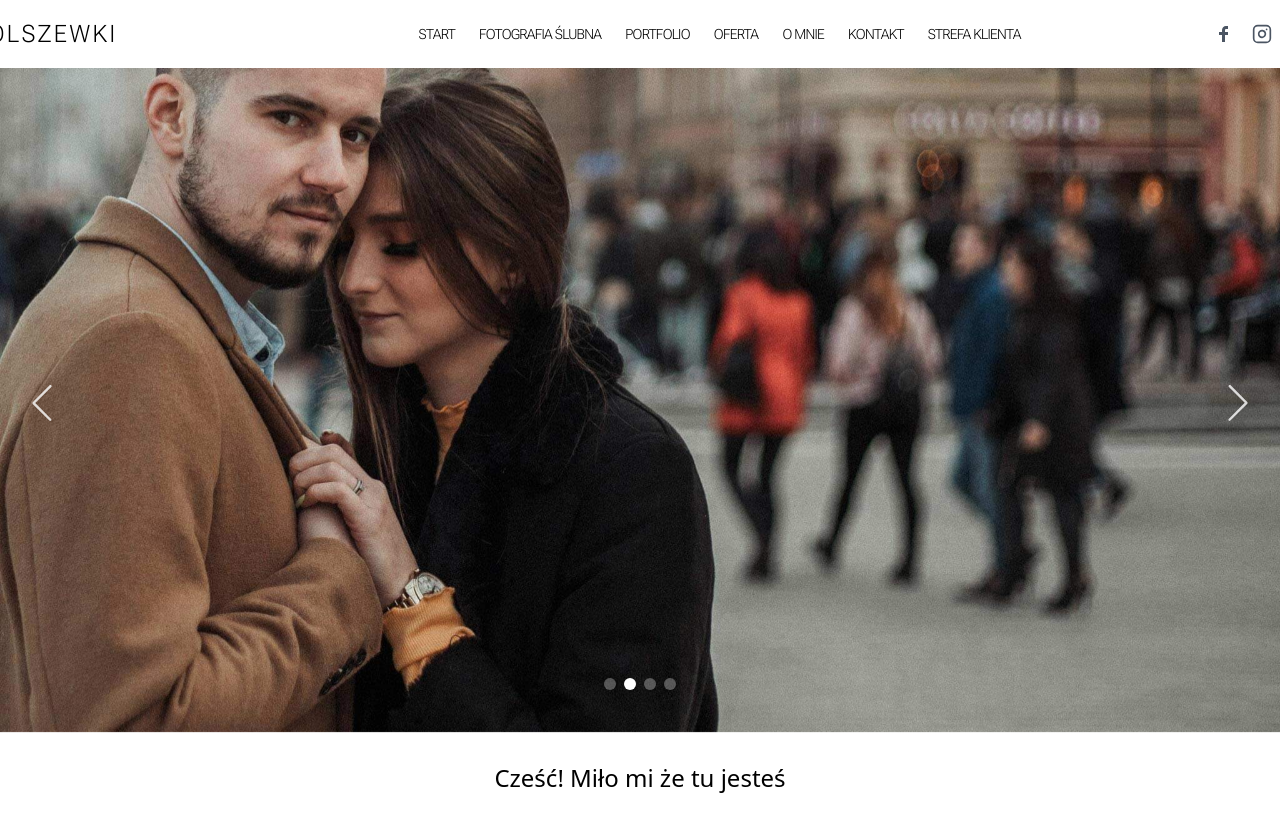
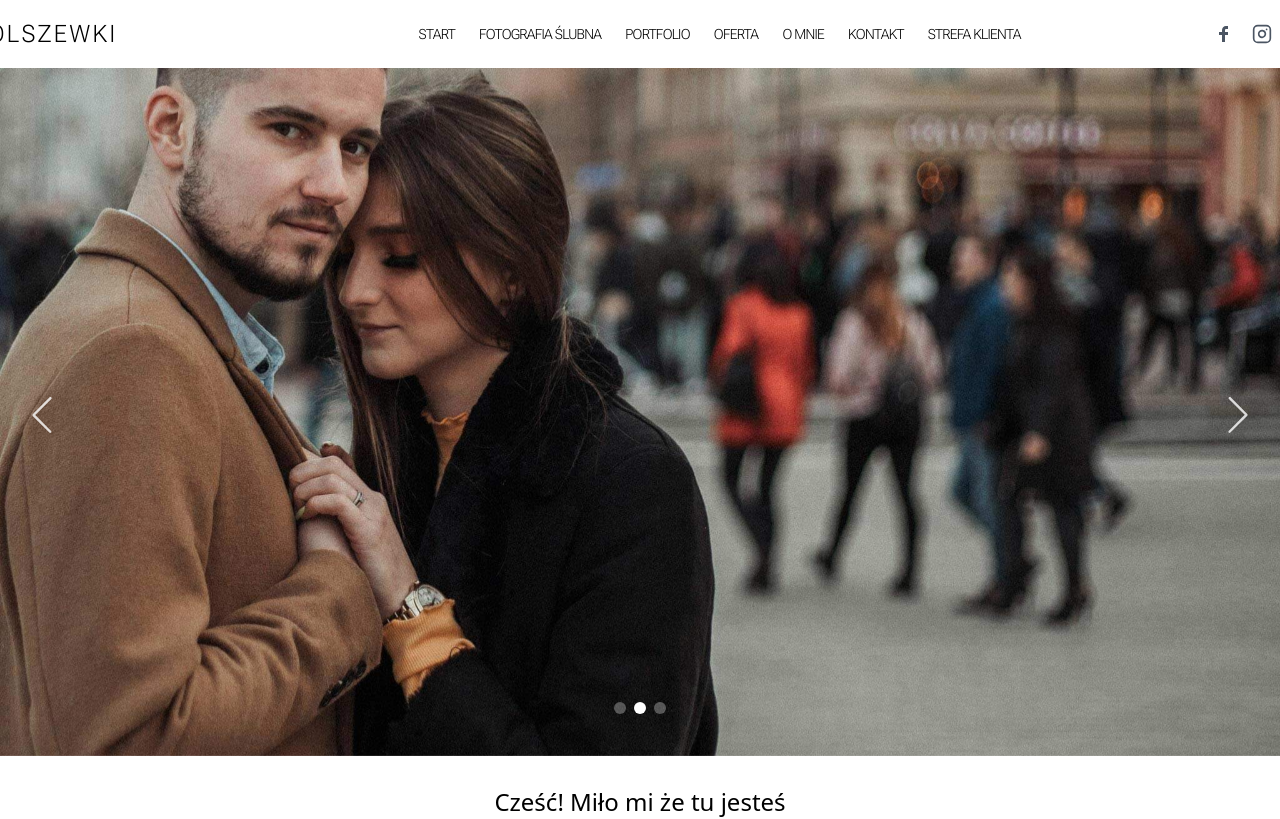
Before and after one commit to Nawija/jv3, a Next.js app: page / in a window 1280 px wide. Shown: the top 819 px of the page. Built offline with nearby package versions, Linux system fonts and the light colour scheme.

Commit message:
Update Carousel.tsx

```diff
--- a/components/Carousel.tsx
+++ b/components/Carousel.tsx
@@ -8,6 +8,12 @@ import { SlArrowLeft, SlArrowRight } from "react-icons/sl";
 import h1 from "@/public/Images/sesja.jpg";
 import h3 from "@/public/Images/sesja2.jpg";
 import h4 from "@/public/Images/wyjscie.jpg";
+
+const images = [
+    { src: h1, position: "50% 50%" }, // Środek
+    { src: h3, position: "100% 50%" }, // Prawa strona
+    { src: h4, position: "50% 100%" }, // Lekko do góry
+];
 
 const CustomPrevArrow = ({ onClick }: { onClick?: () => void }) => (
     <button
@@ -56,21 +62,14 @@ const Carousel = () => {
 
     return (
         <div className="flex justify-center items-center relative">
-            <Slider
-                {...settings}
-                className="w-full max-w-screen-2xl slick-slider"
-            >
-                {[h1, h3, h1, h4].map((image, index) => (
-                    <div
-                        key={index}
-                        className="relative w-full xl:w-[1536px] h-[83vh] max-w-screen-2xl text-center"
-                    >
+            <Slider {...settings} className="w-full max-w-[1700px] slick-slider">
+                {images.map((image, index) => (
+                    <div key={index} className="relative w-full xl:w-[1700px] h-[75vh] xl:h-[86vh] max-w-[1700px] text-center">
                         <Image
-                            src={image}
+                            src={image.src}
                             alt={`Obraz ${index + 1}`}
-                            className={`object-cover w-full h-full ${
-                                index === 1 ? "object-left" : ""
-                            }`}
+                            className="object-cover w-full h-full"
+                            style={{ objectPosition: image.position }}
                             fill
                             priority
                             quality={100}
```
